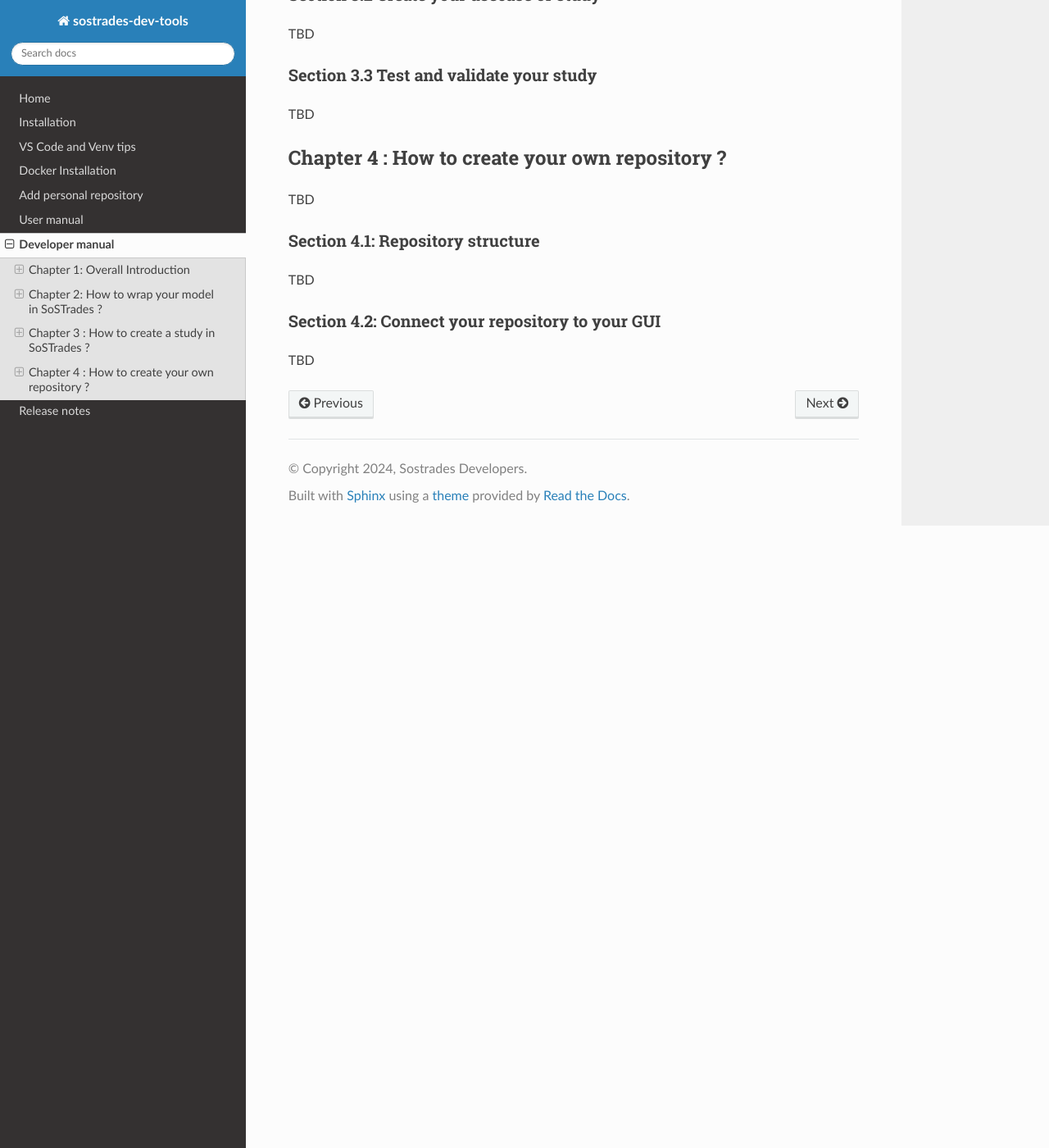
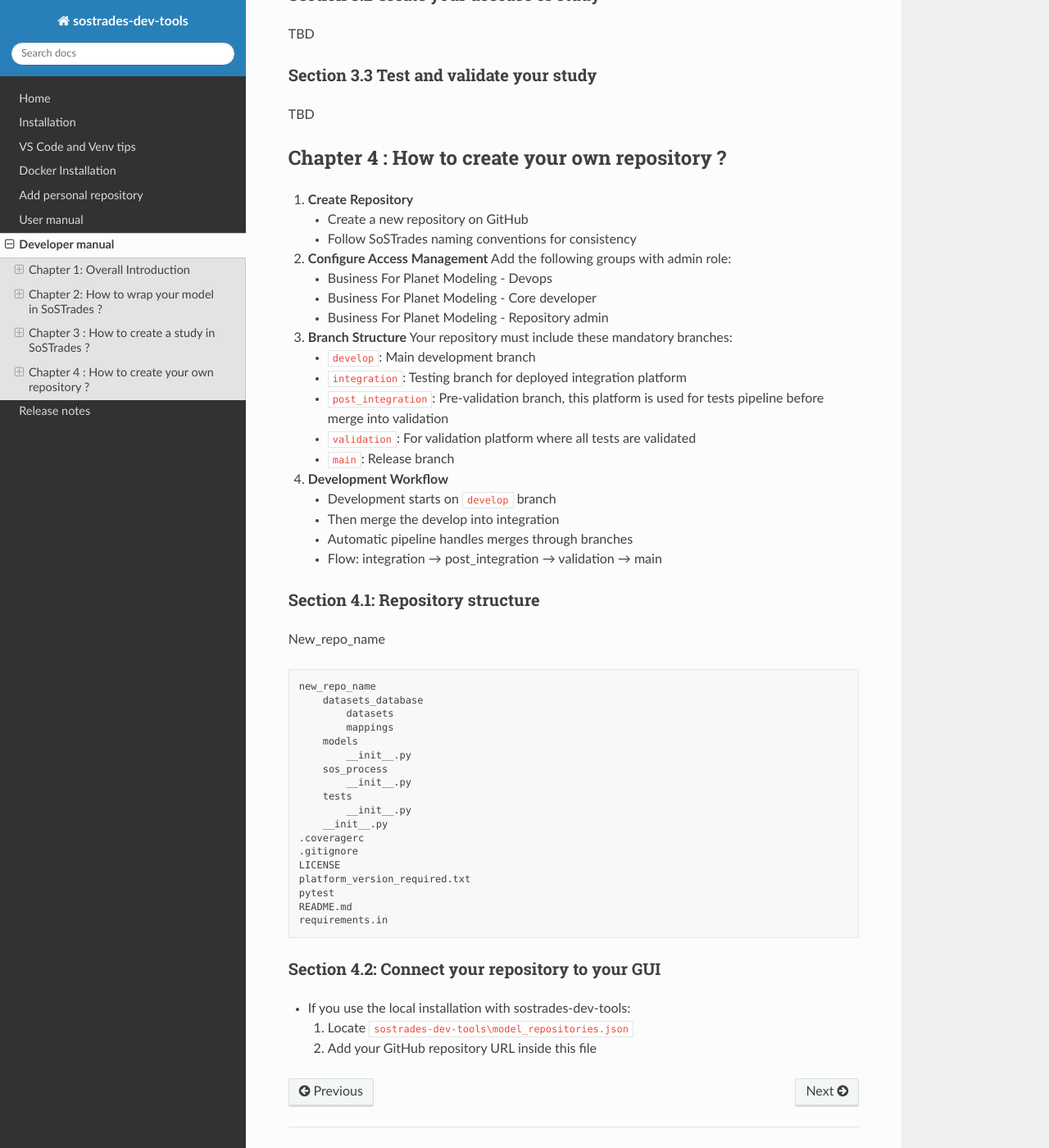
Before and after one commit to os-climate/sostrades-dev-tools, a Sphinx documentation site: the page built from docs/source/developer_manual.md, in a window 1280 px wide and 1400 px high, scrolled down 1514 px. Shown: the whole window at 82% size. Built offline with Sphinx 7.4.7 and the Read the Docs theme 3.1.0, drawn with Linux system fonts in a browser that asks for light colours.

Commit message:
WIP chapter 4

```diff
--- a/docs/source/developer_manual.md
+++ b/docs/source/developer_manual.md
@@ -38,8 +38,53 @@ TBD
 ### Section 3.3 Test and validate your study
 TBD
 ## Chapter 4 : How to create your own repository ?
-TBD
+1. **Create Repository**
+   - Create a new repository on GitHub
+   - Follow SoSTrades naming conventions for consistency
+
+2. **Configure Access Management**
+   Add the following groups with admin role:
+   - Business For Planet Modeling - Devops
+   - Business For Planet Modeling - Core developer
+   - Business For Planet Modeling - Repository admin
+
+3. **Branch Structure**
+   Your repository must include these mandatory branches:
+   - `develop`: Main development branch
+   - `integration`: Testing branch for deployed integration platform
+   - `post_integration`: Pre-validation branch, this platform is used for tests pipeline before merge into validation
+   - `validation`:  For validation platform where all tests are validated
+   - `main`: Release branch
+
+4. **Development Workflow**
+   - Development starts on `develop` branch
+   - Then merge the develop into integration
+   - Automatic pipeline handles merges through branches
+   - Flow: integration → post_integration → validation → main
 ### Section 4.1: Repository structure
-TBD
+New_repo_name
+
+    new_repo_name
+        datasets_database
+            datasets
+            mappings
+        models
+            __init__.py
+        sos_process
+            __init__.py
+        tests
+            __init__.py
+        __init__.py
+    .coveragerc
+    .gitignore
+    LICENSE
+    platform_version_required.txt
+    pytest
+    README.md
+    requirements.in
+
+
 ### Section 4.2: Connect your repository to your GUI
-TBD
+- If you use the local installation with sostrades-dev-tools:
+  1. Locate `sostrades-dev-tools\model_repositories.json`
+  2. Add your GitHub repository URL inside this file
```
